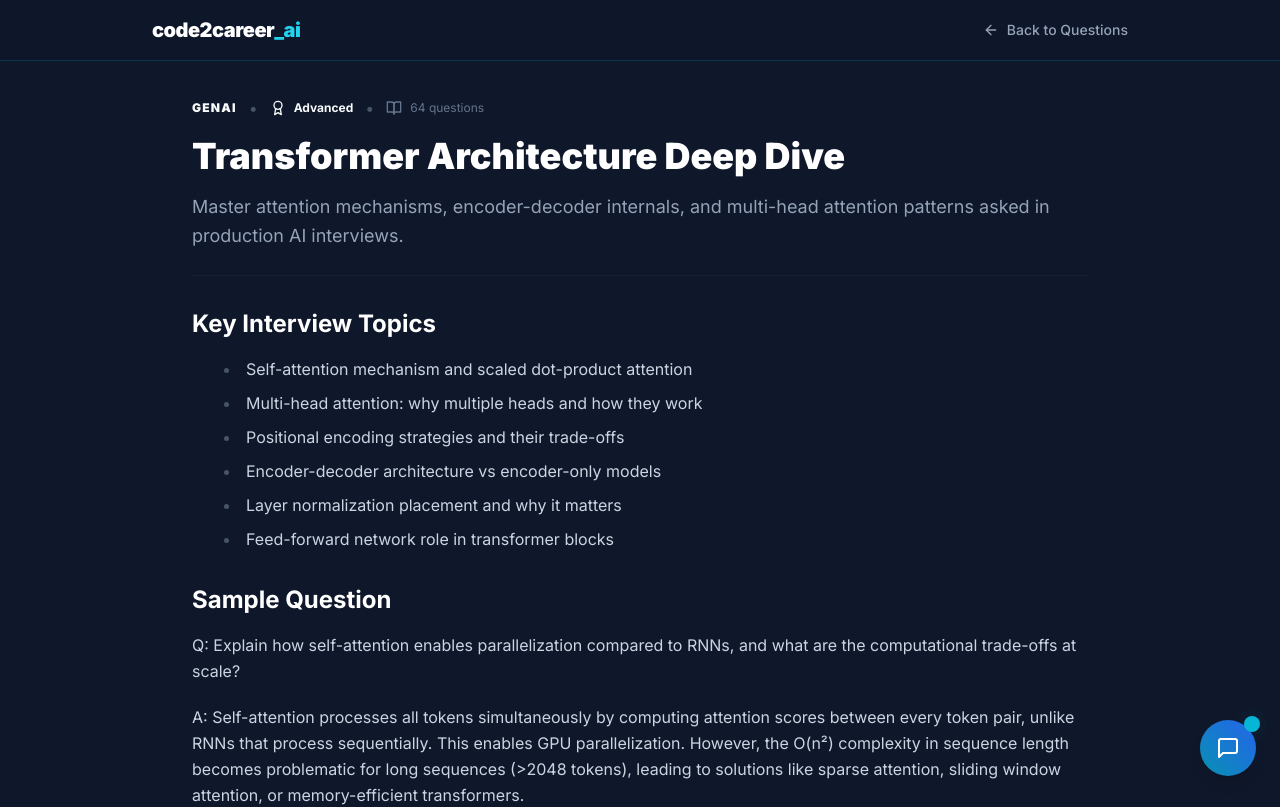
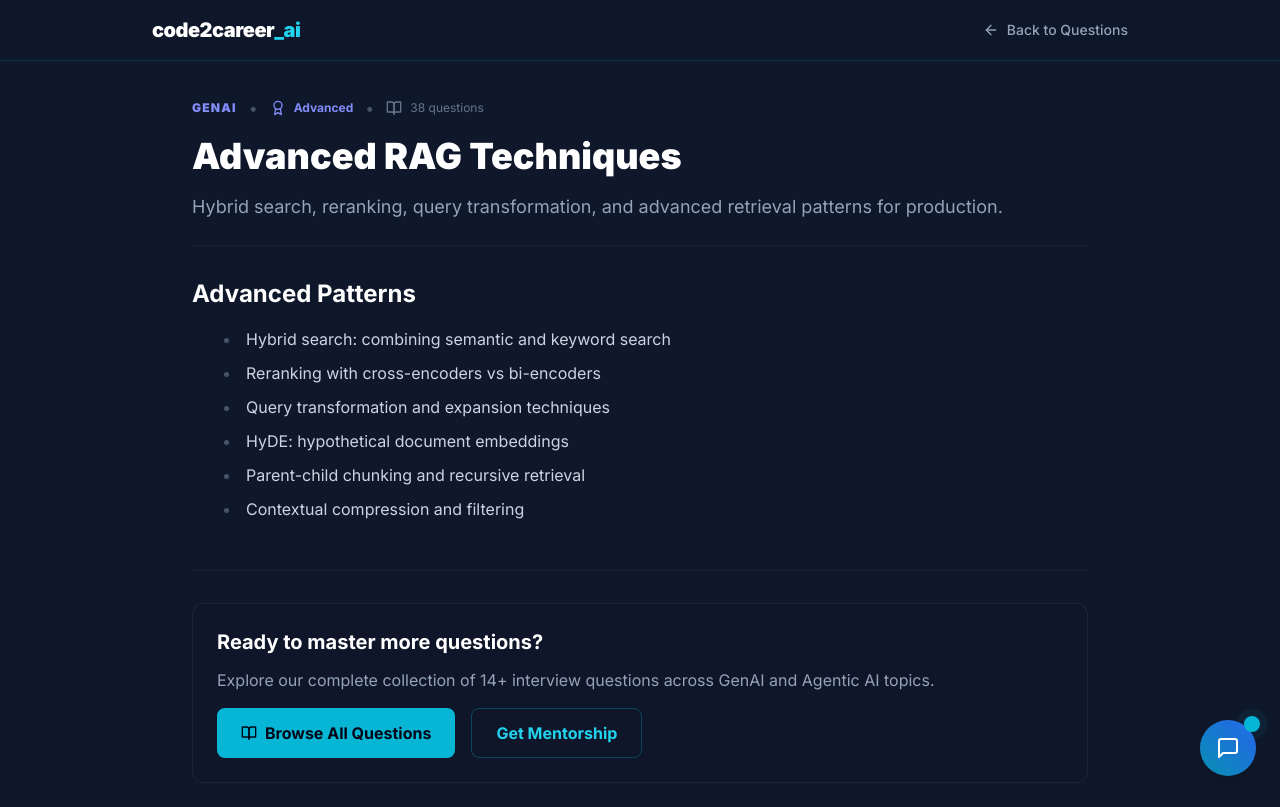
Before and after one commit to RzLetsCode/portfolio, a Next.js app: page /interviews/advanced-rag in a window 1280 px wide. Shown: the top 807 px of the page. Built offline with nearby package versions, Linux system fonts and the light colour scheme.

Commit message:
Refactor InterviewQuestionPage to use static params

```diff
--- a/app/interviews/[slug]/page.tsx
+++ b/app/interviews/[slug]/page.tsx
@@ -1,8 +1,6 @@
-'use client';
+// app/interviews/[slug]/page.tsx
 
-import type { Metadata } from 'next';
 import { notFound } from 'next/navigation';
-import { useState } from 'react';
 import Link from 'next/link';
 import { ArrowLeft, BookOpen, Award } from 'lucide-react';
 import { INTERVIEW_QUESTIONS_DATA } from '../../../lib/interview-data';
@@ -11,12 +9,20 @@ interface PageProps {
   params: Promise<{ slug: string }>;
 }
 
-export default function InterviewQuestionPage({ params }: PageProps) {
-  const [slug, setSlug] = useState('');
+// 1. This generates static paths for your static export at build time
+export async function generateStaticParams() {
+  return INTERVIEW_QUESTIONS_DATA.map((question) => ({
+    slug: question.slug,
+  }));
+}
 
-  // This is a simplified version - in production you'd use the actual params
-  // For now, we'll just render the first question as an example
-  const question = INTERVIEW_QUESTIONS_DATA[0];
+// 2. The main page component behaves as a clean Server Component
+export default async function InterviewQuestionPage({ params }: PageProps) {
+  // Properly unwrap the params Promise as required by Next.js 15
+  const { slug } = await params;
+
+  // Find the exact question that matches the URL slug dynamically
+  const question = INTERVIEW_QUESTIONS_DATA.find((q) => q.slug === slug);
 
   if (!question) {
     notFound();
```
